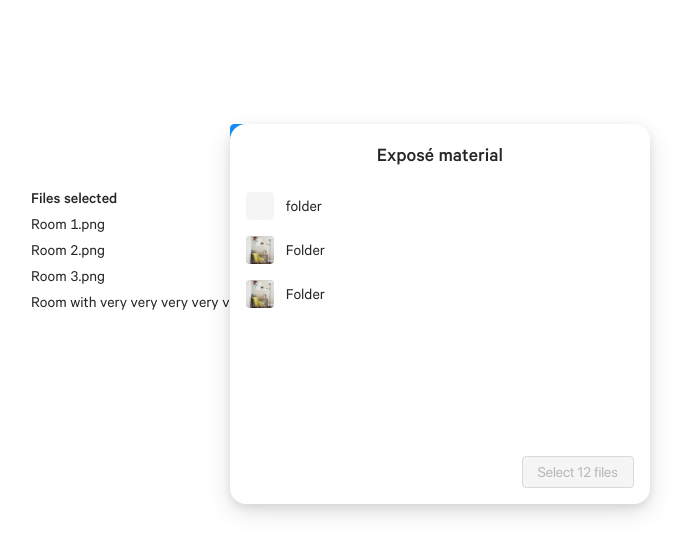
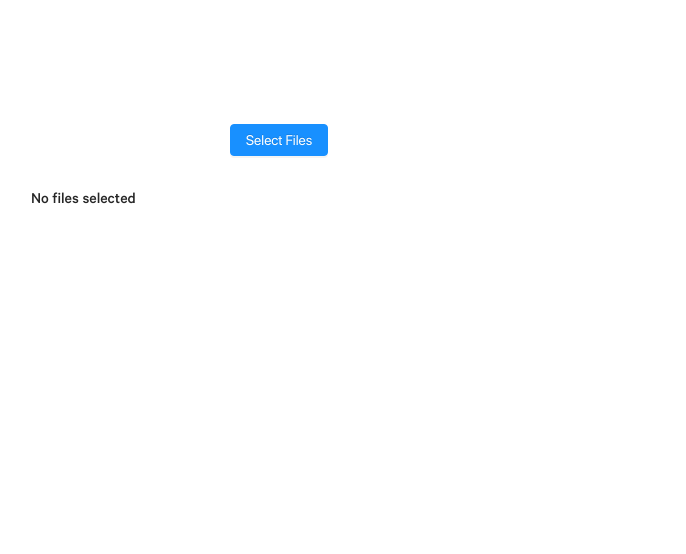
Before and after one commit to mikpetr/file-selector-case, a Vue app: page / in a window 1280 px wide. Shown: the top 554 px of the page, without its empty margins (361-1047 px from the left). Built offline with nearby package versions, Linux system fonts and the light colour scheme.

Commit message:
Implemented main functionality

```diff
--- a/package.json
+++ b/package.json
@@ -10,6 +10,7 @@
   },
   "dependencies": {
     "ant-design-vue": "^1.7.8",
+    "axios": "^0.24.0",
     "core-js": "^3.6.5",
     "vue": "^2.6.11",
     "vue-router": "^3.2.0",
--- /dev/null
+++ b/src/api/api.js
@@ -0,0 +1,8 @@
+import axios from 'axios';
+import apiConfig from './config';
+
+export default {
+  get(path, config) {
+    return axios.get(`${apiConfig.apiHost}${path}`, config);
+  },
+};
--- /dev/null
+++ b/src/api/config.js
@@ -0,0 +1,3 @@
+export default {
+  apiHost: 'https://api-dev.reo.so/api',
+};
--- /dev/null
+++ b/src/api/folderStructureApi.js
@@ -0,0 +1,7 @@
+import api from './api';
+
+export default {
+  get() {
+    return api.get('/folderStructure');
+  },
+};
--- a/src/components/FilesExplorer.vue
+++ b/src/components/FilesExplorer.vue
@@ -1,56 +1,164 @@
 <template>
   <div class="FilesExplorer">
     <div class="header">
-      <div role="button" class="button back">
+      <div
+        v-if="currentFolder && currentFolder.parentFolder"
+        @click="goBack"
+        role="button"
+        class="button back"
+      >
         <a-icon type="arrow-left" />
       </div>
-      <div class="title">Exposé material</div>
-      <div role="button" class="button close">
+      <div class="title">{{currentFolder && currentFolder.name}}</div>
+      <div @click="close" role="button" class="button close">
         <a-icon type="close" />
       </div>
     </div>
-    <ul class="list">
-      <!-- Folder -->
-      <li role="button" class="row">
+    <div v-if="!currentFolder" class="loading">
+      <a-icon type="loading" />
+    </div>
+    <ul class="list" v-else>
+      <!-- Folders -->
+      <li
+        v-for="folder in currentFolder.folders"
+        :key="folder.id"
+        role="button"
+        class="row folder"
+        @click="enterFolder(folder)"
+      >
         <div class="icon-left">
           <a-icon type="folder" />
         </div>
-        <div class="name">folder</div>
+        <div class="name">{{folder.name}}</div>
         <div class="icon-right">
           <a-icon type="right" />
         </div>
       </li>
-      <!-- File not selected -->
-      <li role="button" class="row">
+      <!-- Files -->
+      <li
+        v-for="file in currentFolderFiles"
+        :key="file.id"
+        role="button"
+        class="row file"
+        @click="toggleFile(file)"
+      >
         <div class="icon-left">
-          <!-- <a-icon type="folder" /> -->
-          <img src="../assets/image.jpeg" />
+          <img
+            v-if="filePreviewIsSupported(file.mimeType)"
+            :src="file.url"
+            @error="handleFileError"
+          />
+          <div class="image-alternative">
+            <a-icon type="file-image" />
+          </div>
         </div>
-        <div class="name">Folder</div>
-        <!-- <div class="icon-right">
-          <a-icon type="right" />
-        </div> -->
-      </li>
-      <li role="button" class="row">
-        <div class="icon-left">
-          <!-- <a-icon type="folder" /> -->
-          <img src="../assets/image.jpeg" />
-        </div>
-        <div class="name">Folder</div>
-        <div class="icon-right">
+        <div class="name">{{file.name}}</div>
+        <div class="icon-right" v-if="fileIsSelected(file.id)">
           <a-icon type="check-circle" theme="filled" class="check" />
         </div>
       </li>
+      <li v-if="folderIsEmpty" class="empty-folder">Folder is empty</li>
     </ul>
     <div class="controls">
-      <a-button type="primary" disabled>Select 12 files</a-button>
+      <a-button @click="submitFiles" type="primary" :disabled="!selectedFilesCount">
+        Select {{selectedFilesCount || ''}} files
+      </a-button>
     </div>
   </div>
 </template>
 
 <script>
+import folderStructureApi from '@/api/folderStructureApi';
+
+const previewSupportedTypes = [
+  'image/jpeg',
+  'image/png',
+];
+
+const supportedFileTypes = [
+  'image/jpeg',
+  'image/png',
+  'application/pdf',
+];
+
 export default {
   name: 'FilesExplorer',
+  props: {
+    value: Array,
+  },
+  data() {
+    return {
+      selectedFiles: {},
+      currentFolder: null,
+    };
+  },
+  computed: {
+    selectedFilesCount() {
+      return Object.keys(this.selectedFiles).length;
+    },
+    currentFolderFiles() {
+      return (
+        this.currentFolder
+        && Array.isArray(this.currentFolder.files)
+        && this.currentFolder.files.filter((file) => supportedFileTypes.includes(file.mimeType))
+      );
+    },
+    folderIsEmpty() {
+      return !this.currentFolderFiles.length && !this.currentFolder.folders.length;
+    },
+  },
+  created() {
+    if (this.value) {
+      this.value.forEach((file) => {
+        this.$set(this.selectedFiles, file.id, file);
+      });
+    }
+  },
+  async mounted() {
+    const { data } = await folderStructureApi.get();
+
+    this.enterFolder(data);
+  },
+  methods: {
+    enterFolder(folder) {
+      this.currentFolder = {
+        parentFolder: this.currentFolder,
+        ...folder,
+      };
+
+      console.log(folder);
+    },
+    goBack() {
+      this.currentFolder = this.currentFolder.parentFolder;
+    },
+    toggleFile(file) {
+      if (this.fileIsSelected(file.id)) {
+        this.$delete(this.selectedFiles, file.id);
+      } else {
+        this.$set(this.selectedFiles, file.id, file);
+      }
+    },
+    fileIsSelected(fileId) {
+      return !!this.selectedFiles[fileId];
+    },
+    filePreviewIsSupported(mimeType) {
+      return previewSupportedTypes.includes(mimeType);
+    },
+    handleFileError(e) {
+      e.target.style.display = 'none';
+    },
+    submitFiles() {
+      const filesArray = Object.keys(this.selectedFiles).map(
+        (fileId) => this.selectedFiles[fileId],
+      );
+
+      this.$emit('input', filesArray);
+      this.close();
+    },
+    close() {
+      this.$emit('close');
+    },
+  },
 };
 </script>
 
@@ -66,6 +174,12 @@ $active-color: rgba(0, 0, 0, 0.08);
   padding: 8px;
   box-sizing: border-box;
 
+  .loading {
+    font-size: 30px;
+    text-align: center;
+    padding: 35px 0;
+  }
+
   .header {
     display: flex;
     justify-content: space-between;
@@ -76,6 +190,9 @@ $active-color: rgba(0, 0, 0, 0.08);
       font-size: 20px;
       line-height: 44px;
       font-weight: 500;
+      flex-basis: calc(100% - 88px);
+      text-align: left;
+      margin-left: 14px;
     }
 
     .button {
@@ -85,12 +202,17 @@ $active-color: rgba(0, 0, 0, 0.08);
       border-radius: 8px;
       line-height: 44px;
       text-align: center;
+
+      &.back {
+        margin-right: -14px;
+      }
     }
   }
 
   .list {
     margin-bottom: 16px;
-    min-height: 256px;
+    height: 256px;
+    overflow-y: auto;
 
     .row {
       display: flex;
@@ -114,13 +236,32 @@ $active-color: rgba(0, 0, 0, 0.08);
         background-size: cover;
         background-repeat: no-repeat;
         background-position: center center;
+      }
 
-        img {
-          width: 100%;
-          height: 100%;
-          object-fit: cover;
-          display: block;
-          border-radius: inherit;
+      &.file {
+        .icon-left {
+          position: relative;
+
+          img {
+            width: inherit;
+            height: inherit;
+            object-fit: cover;
+            display: block;
+            border-radius: inherit;
+            position: absolute;
+            z-index: 2;
+            background-color: white;
+          }
+
+          .image-alternative {
+            width: inherit;
+            height: inherit;
+            position: absolute;
+            z-index: 1;
+            margin: auto;
+            left: 0;
+            top: 0;
+          }
         }
       }
 
@@ -133,7 +274,7 @@ $active-color: rgba(0, 0, 0, 0.08);
       .icon-right {
         .check {
           color: #2265F1;
-          font-size: 17px;
+          font-size: 16px;
         }
       }
 
@@ -144,6 +285,10 @@ $active-color: rgba(0, 0, 0, 0.08);
         text-align: left;
       }
     }
+  }
+
+  .empty-folder {
+    text-align: center;
   }
 
   .controls {
--- a/src/components/FilesList.vue
+++ b/src/components/FilesList.vue
@@ -1,11 +1,8 @@
 <template>
   <div class="FilesList">
-    <p class="title">Files selected</p>
+    <p class="title">{{ files.length ? 'Files selected' : 'No files selected' }}</p>
     <ul class="list">
-      <li>Room 1.png</li>
-      <li>Room 2.png</li>
-      <li>Room 3.png</li>
-      <li>Room with very very very very very very very very very long name so that it cuts at</li>
+      <li v-for="file in files" :key="file.id">{{file.name}}</li>
     </ul>
   </div>
 </template>
@@ -13,6 +10,9 @@
 <script>
 export default {
   name: 'FilesList',
+  props: {
+    files: Array,
+  },
 };
 </script>
 
--- a/src/views/Home.vue
+++ b/src/views/Home.vue
@@ -2,11 +2,16 @@
   <div class="Home">
     <div class="controls">
       <div class="wrapper">
-        <a-button type="primary">Select Files</a-button>
-        <FilesExplorer />
+        <a-button @click="openExplorer" type="primary">Select Files</a-button>
+        <FilesExplorer
+          v-if="explorerIsOpen"
+          :value="filesList"
+          @input="listFiles"
+          @close="closeExplorer"
+        />
       </div>
     </div>
-    <FilesList />
+    <FilesList :files="filesList" />
   </div>
 </template>
 
@@ -17,9 +22,26 @@ import FilesExplorer from '@/components/FilesExplorer.vue';
 
 export default {
   name: 'Home',
+  data() {
+    return {
+      explorerIsOpen: false,
+      filesList: [],
+    };
+  },
   components: {
     FilesList,
     FilesExplorer,
+  },
+  methods: {
+    openExplorer() {
+      this.explorerIsOpen = true;
+    },
+    closeExplorer() {
+      this.explorerIsOpen = false;
+    },
+    listFiles(filesList) {
+      this.filesList = filesList;
+    },
   },
 };
 </script>
```
Also changed, not shown: 1 other file (tests, documents, lock files or other folders).
